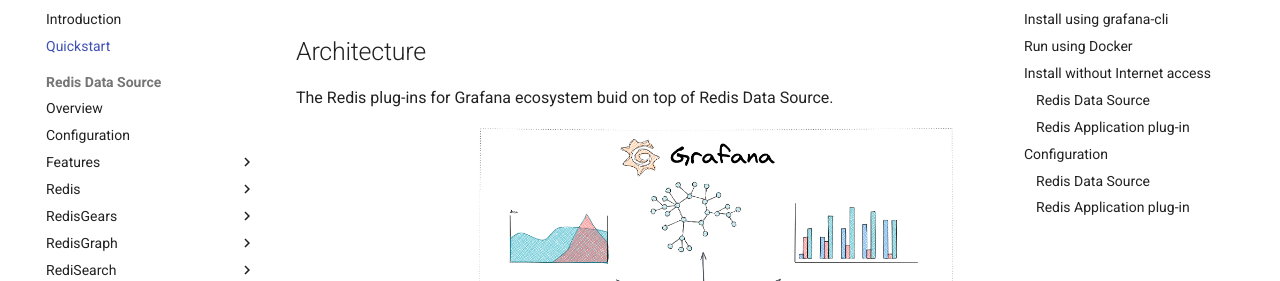
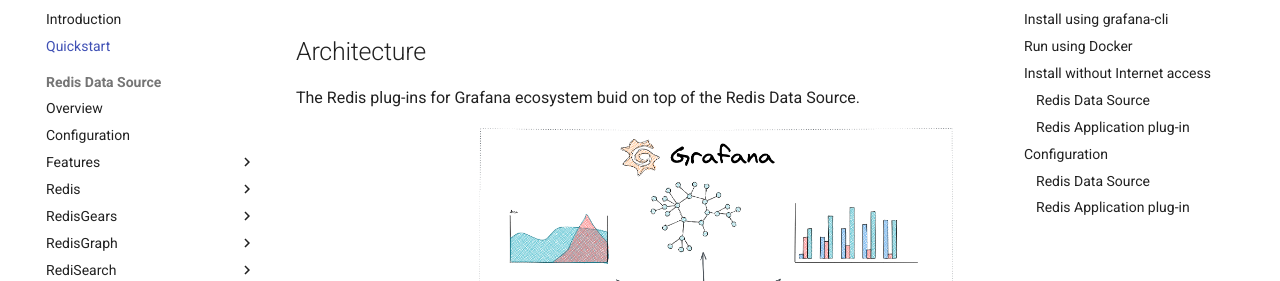
Before and after one commit to RedisGrafana/RedisGrafana, an MkDocs documentation site: the page built from docs/quickstart.md, in a window 1280 px wide and 900 px high. Shown: the part 146-427 px from the top of the window. Built offline with MkDocs 1.6.1 and Material for MkDocs 9.7.7, drawn with Linux system fonts in a browser that asks for light colours; comment, search, counter and statistics services are not loaded.

```diff
--- a/docs/quickstart.md
+++ b/docs/quickstart.md
@@ -2,7 +2,7 @@
 
 ## Architecture
 
-The Redis plug-ins for Grafana ecosystem buid on top of Redis Data Source.
+The Redis plug-ins for Grafana ecosystem buid on top of the Redis Data Source.
 
 ![Architecture](/images/redis-plugins-arch.png)
 
```
Also changed, not shown: README.md (+5 -1 lines).
